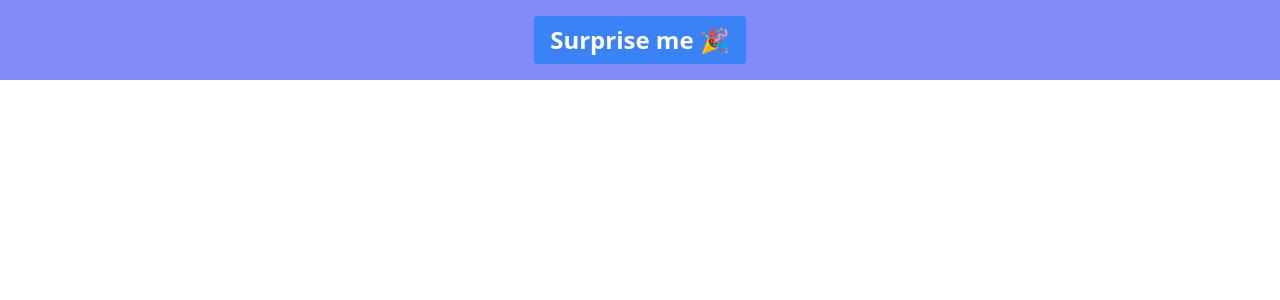
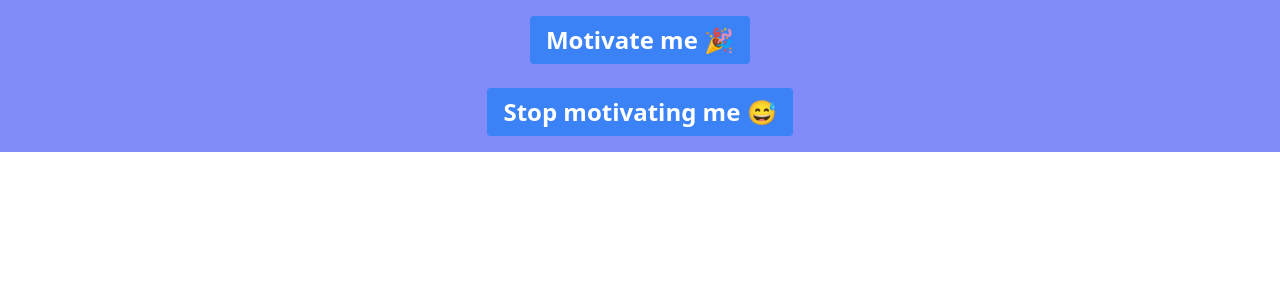
Before and after one commit to rebelchris/popup-extension, a React (Vite) app: page / in a window 1280 px wide. Shown: the top 300 px of the page. Built offline with nearby package versions, Linux system fonts and the light colour scheme.

Commit message:
feat: add alarm notifications

```diff
--- a/src/App.jsx
+++ b/src/App.jsx
@@ -1,21 +1,22 @@
 export function App() {
 
     const createNotification = () => {
-        chrome.notifications.create({
-            type: 'basic',
-            iconUrl: 'icons/icon-48.png',
-            title: 'Hi there 👋',
-            message: 'Just a reminder that you rock!',
-            buttons: [
-                { title: 'I know ☺️'}
-            ],
-            priority: 0
+        chrome.alarms.create('motivation_alarm', {
+            periodInMinutes: 1,
         });
+        window.close();
+    }
+
+    const stopNotification = () => {
+        chrome.alarms.clearAll();
+        window.close();
     }
 
     return (
         <div className="flex flex-col items-center justify-center w-screen h-auto bg-indigo-400 p-4">
-            <button className="bg-blue-500 hover:bg-blue-700 text-white font-bold py-2 text-2xl px-4 rounded" onClick={createNotification}>Surprise me 🎉</button>
+            <button className="bg-blue-500 hover:bg-blue-700 text-white font-bold py-2 text-2xl px-4 rounded" onClick={createNotification}>Motivate me 🎉</button>
+            <br />
+            <button className="bg-blue-500 hover:bg-blue-700 text-white font-bold py-2 text-2xl px-4 rounded" onClick={stopNotification}>Stop motivating me 😅</button>
         </div>
     );
 }
```
Also changed, not shown: public/background.js (added, +16 -0 lines), public/manifest.json.
